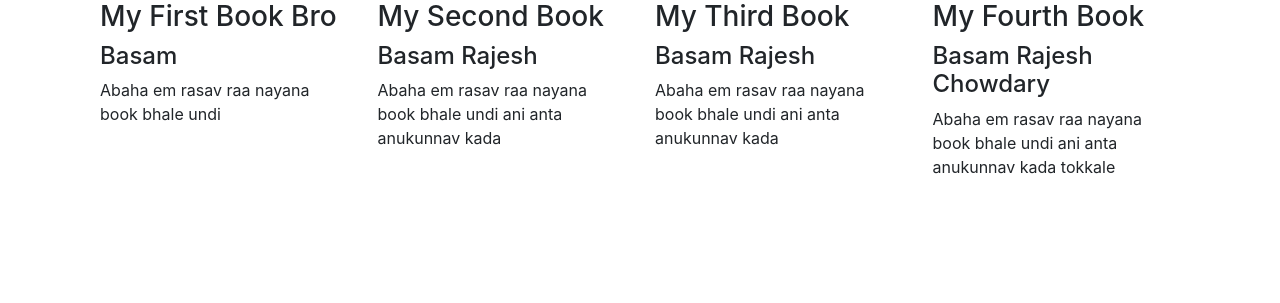
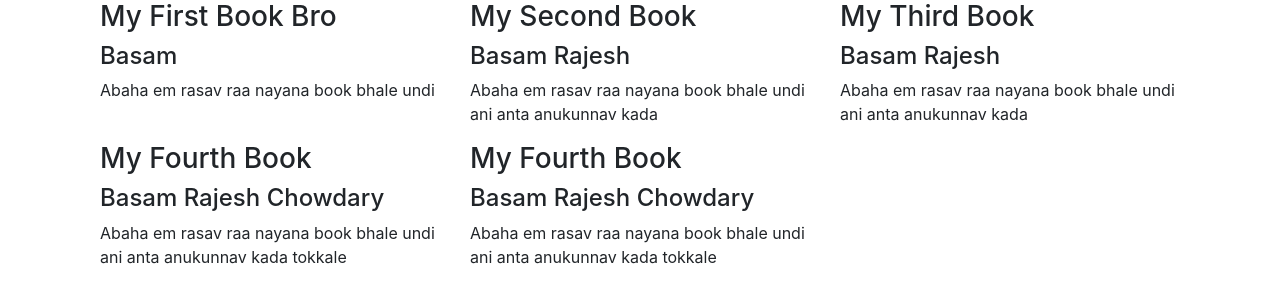
Before and after one commit to basamrajesh/django_blog, a Django app: page / in a window 1280 px wide. Shown: the part 56-359 px from the top of the page. Run offline with Django 3.2, Linux system fonts and the light colour scheme; some libraries are stand-ins or nearby versions.

Commit message:
gride designed on homepage

```diff
--- a/blog/views.py
+++ b/blog/views.py
@@ -23,6 +23,11 @@ books = [
         'title': "My Fourth Book",
         'author': "Basam Rajesh Chowdary",
         'snippet': "Abaha em rasav raa nayana book bhale undi ani anta anukunnav kada tokkale"
+    },
+    {
+        'title': "My Fourth Book",
+        'author': "Basam Rajesh Chowdary",
+        'snippet': "Abaha em rasav raa nayana book bhale undi ani anta anukunnav kada tokkale"
     }
 ]
 
--- a/templates/blog/home.html
+++ b/templates/blog/home.html
@@ -5,7 +5,7 @@
 <div class="container">
     <div class="row">
         {% for book in books %}
-        <div class="col">
+        <div class="col-md-4">
             <h3> {{ book.title }} </h3>
             <h4> {{book.author}} </h4>
             <p> {{book.snippet}} </p>
```
